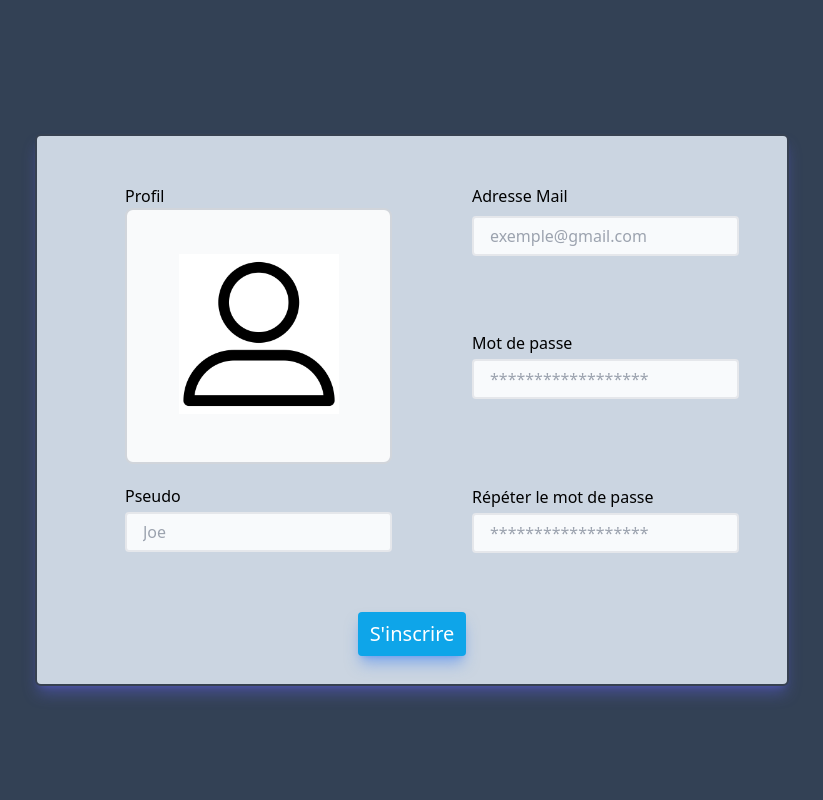
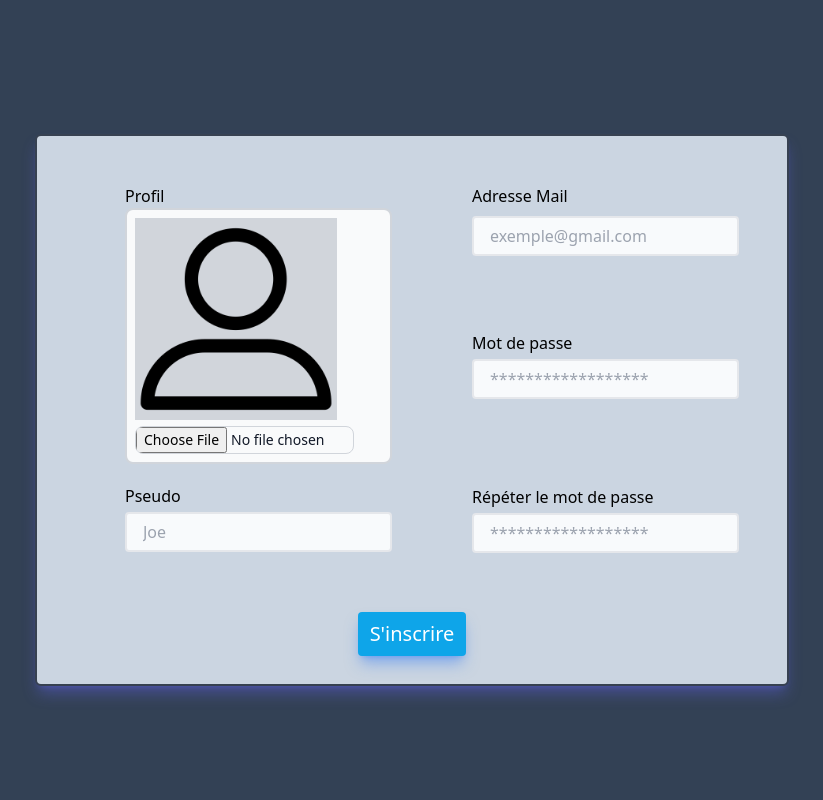
Before and after one commit to Yaeshin/getflixProject, a PHP site: page /profil_user.php in a window 1280 px wide. Shown: the whole page, without its empty margins (228-1051 px from the left). Run offline with PHP 8.4, Linux system fonts and the light colour scheme; some libraries are stand-ins or nearby versions.

Commit message:
ajout de l'input file à la page profil_user.php

```diff
--- a/pages/profil_user.php
+++ b/pages/profil_user.php
@@ -14,10 +14,26 @@
                         <div class="row-span-3 mx-10 ">
                             <p>Profil</p>
                             <div class="flex items-center justify-center w-full">
-                                <label for="dropzone-file" class="flex flex-col items-center justify-center w-full h-64 border-2 border-gray-300 rounded-lg cursor-pointer bg-gray-50 dark:hover:bg-bray-800 dark:bg-gray-700 hover:bg-gray-100 dark:border-gray-600 dark:hover:border-gray-500 dark:hover:bg-gray-600">
+                            <div class="flex  flex-col items-center justify-center pt-5 pb-6 flex flex-col w-full h-64 border-2 border-gray-300 rounded-lg cursor-pointer bg-gray-50 relative">
+                                <div>
+                                <img class="object-cover h-4/5 w-auto bg-gray-300 absolute top-2 left-2 right-2 " src="./../img/profile.png">
+                                </div>
+                                       <div class="">
+                                       <input class="block w-5/6 text-sm text-gray-900 border border-gray-300 rounded-lg cursor-pointer bg-gray-50 dark:text-gray-400 focus:outline-none dark:bg-gray-700 dark:border-gray-600 dark:placeholder-gray-400 absolute left-2 right-2 bottom-2 " id="file_input" type="file">
+                                       </div>
+                                    <!-- <input id="dropzone-file" type="file" class="hidden" placeholder="upload img"/> -->
+
+                                    </div>
+                                    <!-- <div class="mb-4">
+                                        <img
+                                            src="https://tecdn.b-cdn.net/img/new/standard/city/047.jpg"
+                                            class="h-auto max-w-full rounded-lg"
+                                            alt="" />
+                                    </div> -->
+                                <!-- <label for="dropzone-file" class="flex flex-col items-center justify-center  rounded-lg cursor-pointer bg-gray-50 dark:hover:bg-bray-800 dark:bg-gray-700 hover:bg-gray-100 dark:border-gray-600 dark:hover:border-gray-500 dark:hover:bg-gray-600"> -->
 
                                     <div class="flex flex-col items-center justify-center pt-5 pb-6">
-                                        <img class="object-cover h-40 w-40 bg-white" src="./../img/profile.png" type="file">
+
                                     </div>
                                     <input id="dropzone-file" type="file" class="hidden" />
                                 </label>
```
Also changed, not shown: 1 other file.
